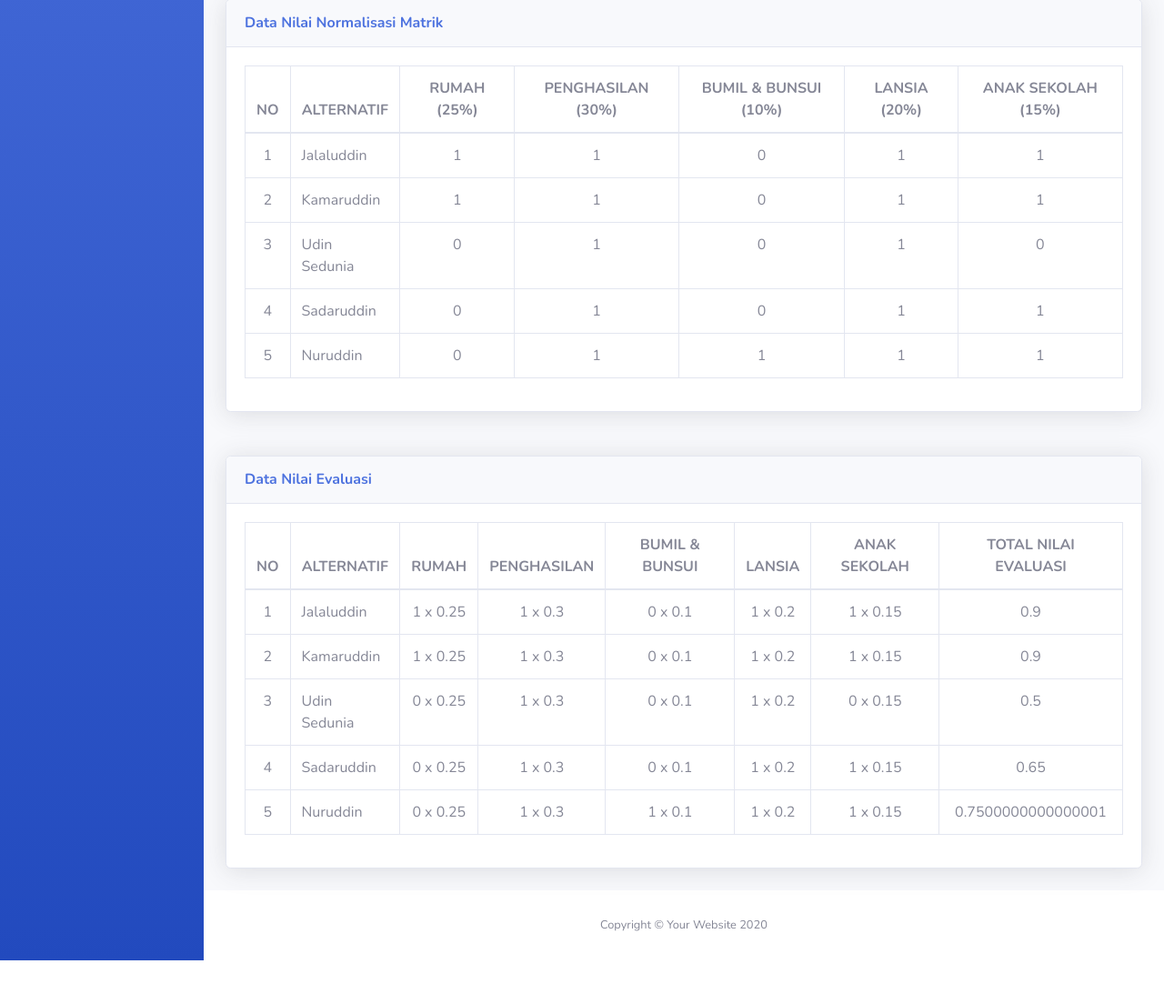
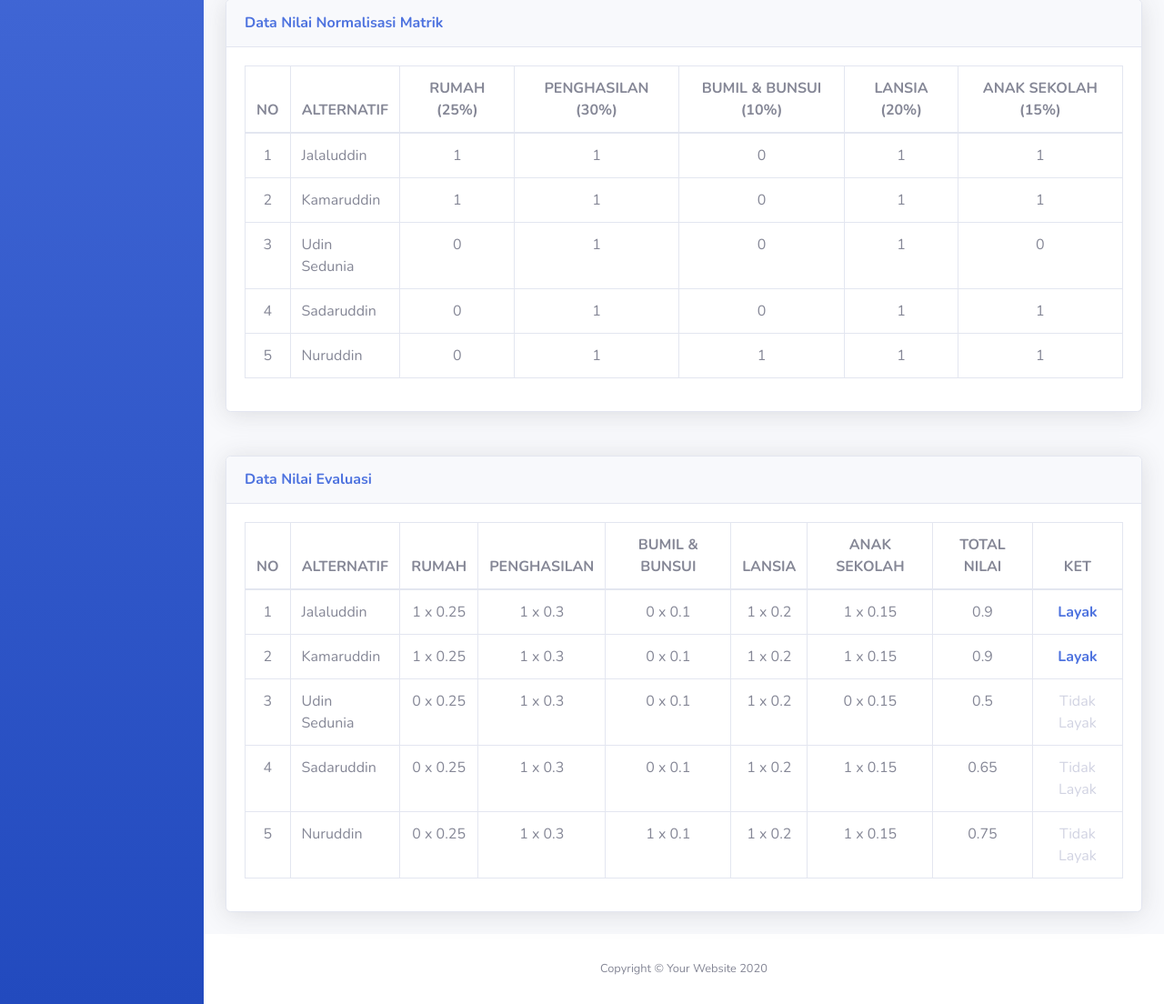
Before and after one commit to ENONGLOSKER/SPK-BANTUAN-PKH, a Django app: page /dashboard/penilaian/ in a window 1280 px wide. Shown: the part 737-1841 px from the top of the page at 91% size. Before the commit the page ends 1793 px from the top, so only its background shows below. Run offline with Django 4.2, Linux system fonts and the light colour scheme; data comes from the database, SQL or seed files in the repository; some libraries are stand-ins or nearby versions.

Commit message:
v.6 penilaian-done

```diff
--- a/SPK/views.py
+++ b/SPK/views.py
@@ -4,7 +4,7 @@ from .forms import AlternatifForm, KriteriaForm, SubKriteriaForm, PenilaianForm
 from django.core.paginator import Paginator
 from django.db.models import Q
 from django.db.models import Sum,Max, Min, F
-from django.db.models.functions import Coalesce
+from django.db.models.functions import Coalesce,Cast,Round
 
 # fungsi untuk menampilkan semua data alternatif
 def alternatif_list(request):
@@ -220,7 +220,7 @@ def penilaian_list(request):
         lansia_score=F('lansia_normalized') * bobot_lansia,
         anak_sekolah_score=F('anak_sekolah_normalized') * bobot_anak_sekolah,
     ).annotate(
-        total_score=F('kondisi_rumah_score') + F('penghasilan_score') + F('bumil_dan_bunsui_score') + F('lansia_score') + F('anak_sekolah_score')
+    total_score=Round(F('kondisi_rumah_score') + F('penghasilan_score') + F('bumil_dan_bunsui_score') + F('lansia_score') + F('anak_sekolah_score'), 2)
     )
 
     context = {
--- a/templates/penilaian.html
+++ b/templates/penilaian.html
@@ -296,7 +296,8 @@
                                         <th>BUMIL & BUNSUI</th>
                                         <th>LANSIA</th>
                                         <th>ANAK SEKOLAH</th>
-                                        <th>TOTAL NILAI EVALUASI</th>
+                                        <th>TOTAL NILAI</th>
+                                        <th>KET</th>
                                     </tr>
                                 </thead>
                                 <tbody >
@@ -310,6 +311,14 @@
                                         <td class="text-center">{{ reng.lansia_normalized }} x {{bobot_lansia}}</td>
                                         <td class="text-center">{{ reng.anak_sekolah_normalized }} x {{bobot_anak_sekolah}}</td>
                                         <td class="text-center">{{ reng.total_score }} </td>
+                                        <td class="text-center text-gray-400">
+                                            {% if reng.total_score >= 0.9 %}
+                                                <span class="text-primary font-weight-bold">Layak</span>
+                                            {% else %}
+                                                Tidak Layak
+                                            {% endif %}
+                                        </td>
+
                                     </tr>
                                     {%endfor%}
 
```
Also changed, not shown: README.md.
